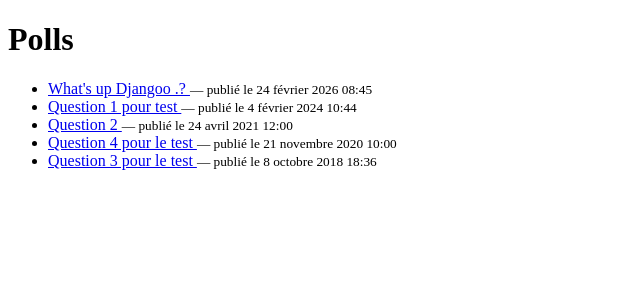
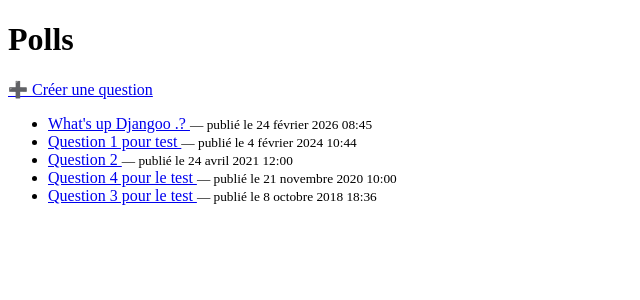
Before and after one commit to iassine4/Django-Mysite, a Django app: page /polls/ in a window 1280 px wide. Shown: the top 300 px of the page, without its empty margins (0-640 px from the left). Run offline with Django 5.2, Linux system fonts and the light colour scheme; data comes from the database, SQL or seed files in the repository.

Commit message:
feat: link to create question page from polls index

```diff
--- a/djangoproject/polls/templates/polls/index.html
+++ b/djangoproject/polls/templates/polls/index.html
@@ -6,7 +6,9 @@
 </head>
 <body>
     <h1>Polls</h1>
-
+<p>
+  <a href="{% url 'polls:create_question' %}">➕ Créer une question</a>
+</p>
 {% if latest_question_list %}
   <ul>
     {% for question in latest_question_list %}
```
